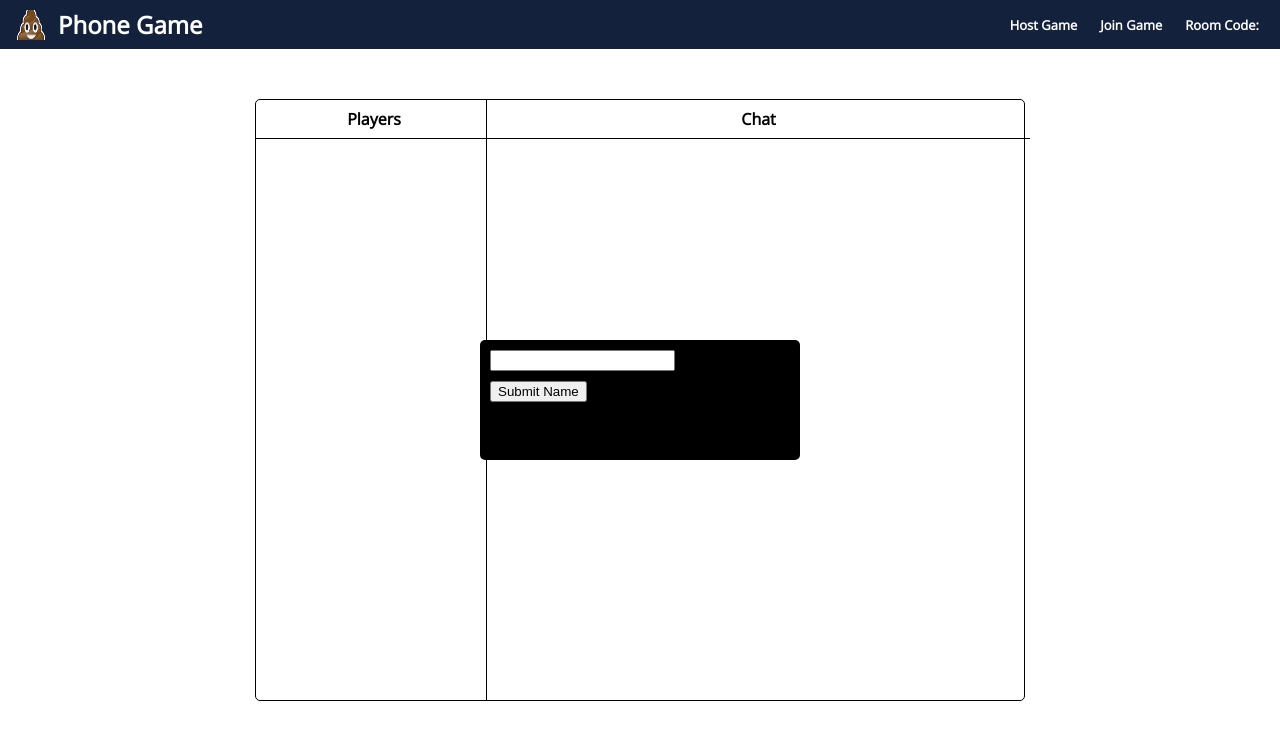
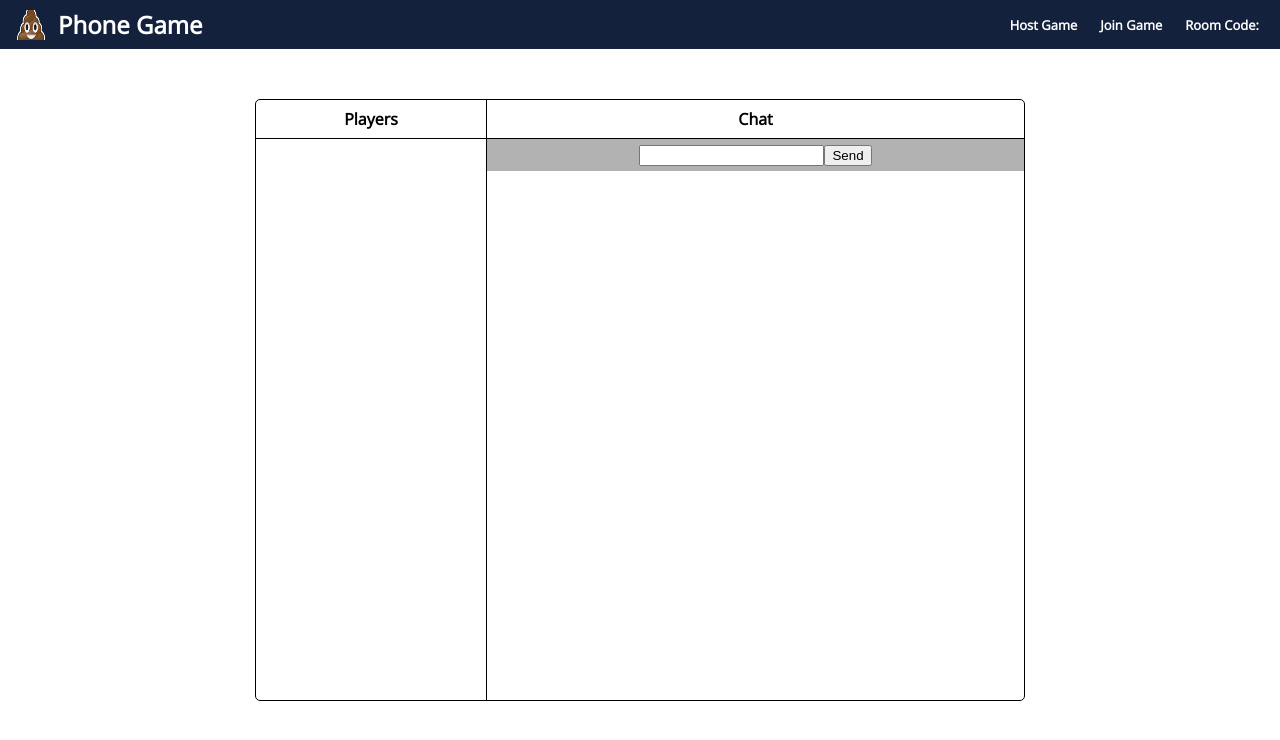
Before and after one commit to jack-whatley/phone-game, a website: page index.html in a window 1280 px wide. Drawn offline with nearby package versions, Linux system fonts and the light colour scheme; no server answers.

Commit message:
chat function working

```diff
--- a/index.html
+++ b/index.html
@@ -42,12 +42,12 @@
 
         </div>
 
-        <div class="name-input">
+        <!--<div class="name-input">
 
             <input type="text" id="name-box"><br>
             <button class="submit-button">Submit Name</button>
 
-        </div>
+        </div>-->
 
         <div class="body">
 
@@ -61,12 +61,24 @@
 
                 <h3 class="chat-title">Chat</h3>
 
+                <form id="form">
+
+                    <input id="message-box" type="text">
+                    <button id="chat-button">Send</button>
+
+                </form>
+
+                <ul id="messages-box"></ul>
+
             </div>
 
         </div>
 
         <script src="/socket.io/socket.io.js"></script>
         <script>
+
+            let input = document.getElementById("message-box");
+            let form = document.getElementById("form");
 
             let socket = io();
             let username = "";
@@ -79,6 +91,24 @@
 
             });
 
+            form.addEventListener("submit", function(e) {
+
+                e.preventDefault();
+                if(input.value) {
+
+                    socket.emit("chat message", input.value);
+                    input.value = "";
+
+                }
+
+            });
+
+            socket.on("chat message", function(msg) {
+
+                $("#messages-box").append('<li class="chat-message">' + msg + '</li>');
+
+            });
+
         </script>
 
     </body>
--- a/public/main.css
+++ b/public/main.css
@@ -38,7 +38,7 @@
 
     margin: 0px;
     padding: .5em;
-    width: calc(100% - 10px);
+    width: calc(100% - 1em);
     display: flex;
     align-items: center;
     justify-content: center;
@@ -79,3 +79,35 @@
     margin-left: 10px;
 
 }
+
+form {
+
+    width: 100%;
+    height: 2em;
+    background: rgba(0, 0, 0, 0.3);
+    display: flex;
+    align-items: center;
+    justify-content: center;
+
+}
+
+#messages-box {
+
+    padding: 5px;
+    width: calc(100% - 10px);
+    height: calc(100% - 10px - 4em);
+    margin: 0px;
+
+}
+
+.chat-message {
+
+    list-style-type: none;
+
+}
+
+.chat-message:nth-child(odd) {
+
+    background: #efefef;
+
+}
```
Also changed, not shown: server.js (+8 -1 lines).
